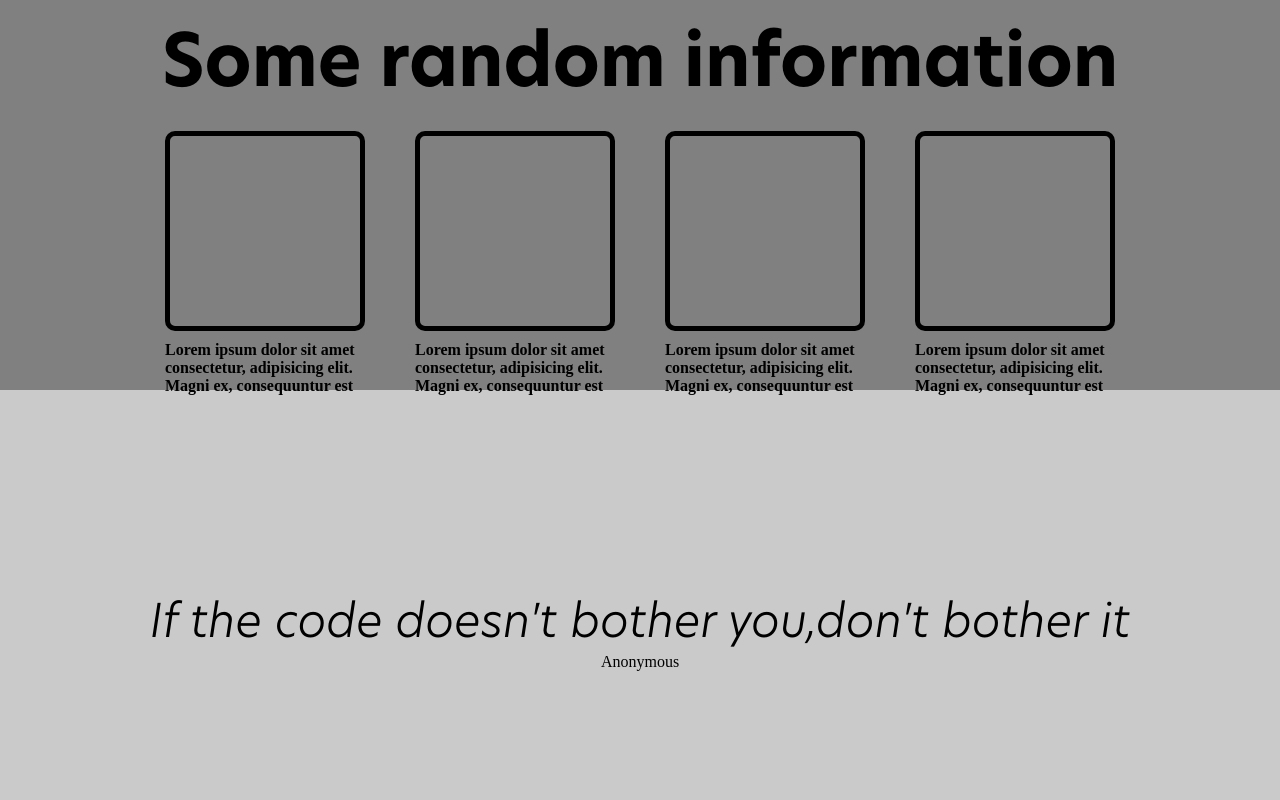
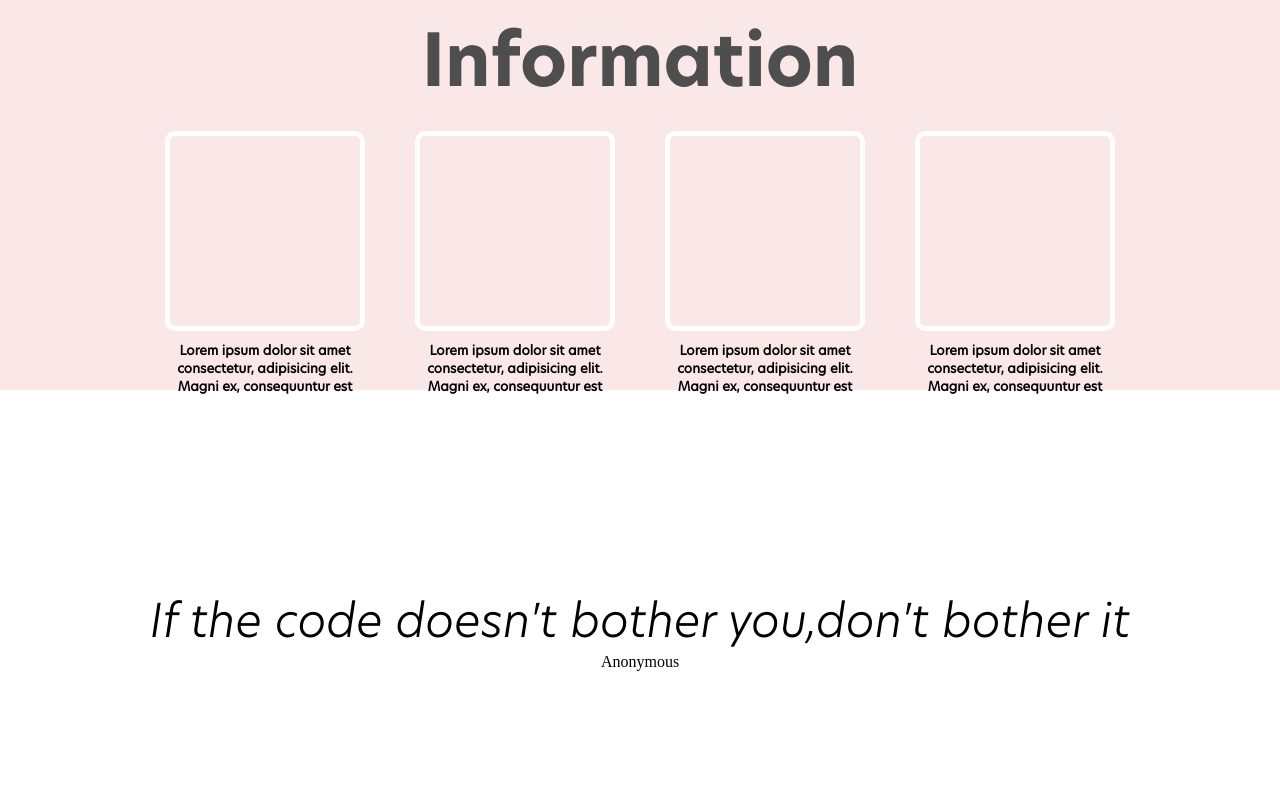
Before and after one commit to 199oz/landing-page, a plain HTML site: page index.html in a window 1280 px wide. Shown: the part 820-1620 px from the top of the page. Drawn offline with Linux system fonts and the light colour scheme.

Commit message:
Adjust CSS for background and width

```diff
--- a/index.html
+++ b/index.html
@@ -38,7 +38,7 @@
     <div class="main">
         <div class="main-title">
             <h1>
-                Some random information
+                Information
             </h1>
         </div>
         <div class="container-main">
--- a/style.css
+++ b/style.css
@@ -97,8 +97,9 @@
 /* main */
 
 .main{
-    background-color: grey;
+    background-color: rgb(250, 231, 231);
     height: 50vh;
+    width: 100vw;
 }
 
 .main-title{
@@ -108,14 +109,20 @@
     font-size: 36px;
     margin-bottom: 20px;
     padding-top: 20px;
+    color: rgb(78, 78, 78);
 }
 
 .main-content{
     height: 200px;
     width: 200px;
-    border: 5px black solid;
+    border: 5px rgb(255, 255, 255) solid;
     border-radius: 10px;
     margin-bottom: 10px;
+}
+.content-text{
+    font-family: hero;
+    font-size: 13px;
+    text-align: center;
 }
 
 .main-container{
@@ -135,11 +142,12 @@
 
 .body{
     height: 60vh;
+    width: 100vw;
     display: flex;
     justify-content: center;
     align-items: center;
     flex-flow: wrap column;
-    background-color: rgb(202, 202, 202);
+    background-color: rgb(255, 255, 255);
 }
 
 .quotes{
@@ -152,6 +160,7 @@
 
 .footer{
     height:25vh;
+    width: 100vw;
     display: flex;
     justify-content: center;
     align-items: center;
```
